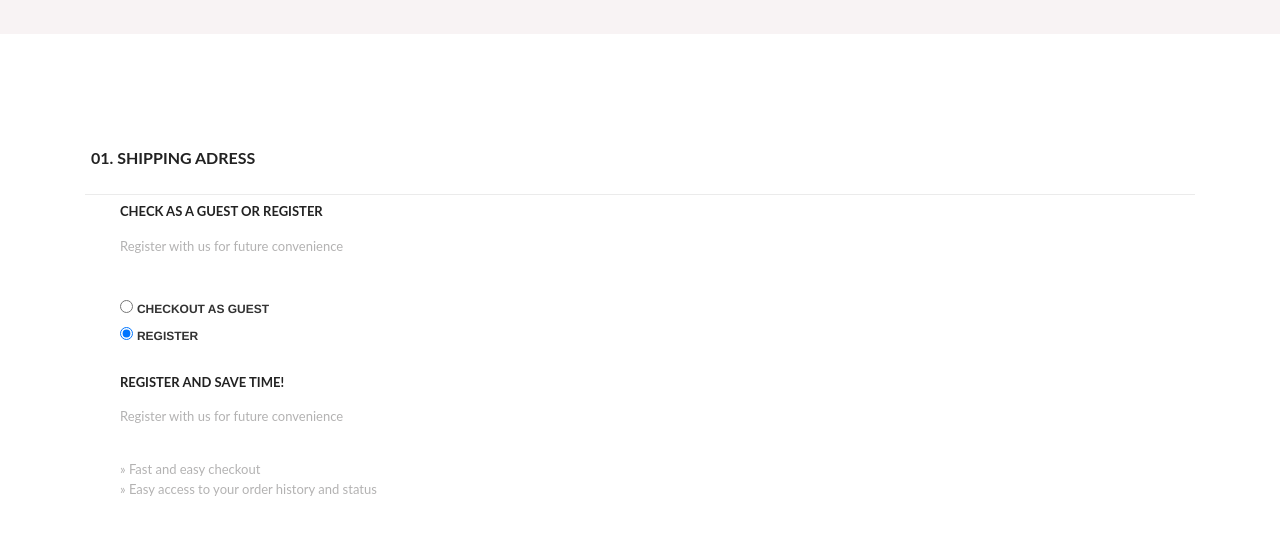
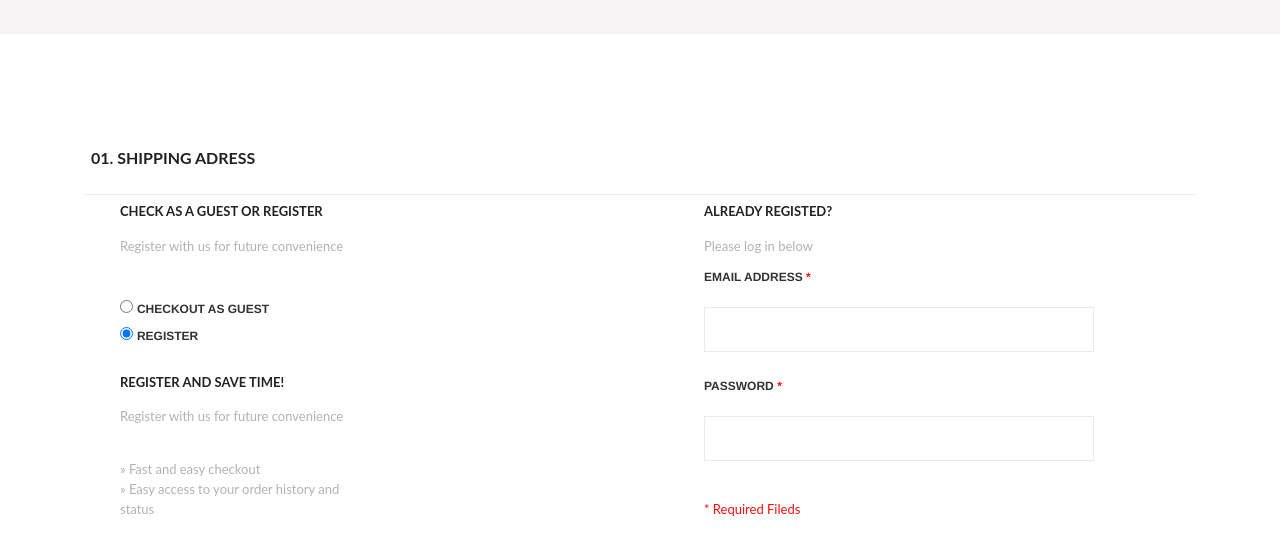
Before and after one commit to dchumachenko/git-repo, a plain HTML site: page shop/checkout.html in a window 1280 px wide. Both pictures are taken after a click on the button "01. SHIPPING ADRESS". Shown: the part 258-800 px from the top of the page. Drawn offline with nearby package versions, Linux system fonts and the light colour scheme.

Commit message:
доделал checkout.html

```diff
--- a/shop/checkout.html
+++ b/shop/checkout.html
@@ -68,7 +68,14 @@
                         <input type="button" value="CONTINUE" >
                     </forma>
                     <fieldset>
-
+                        <p class="dropdown-menu__bigletter"><b>Already registed?</b></p>
+                        <p class="dropdown-menu__smletter">Please log in below</p>
+                        <label for="email">EMAIL ADDRESS <span>*</span></label><br>
+                        <input type="email" id="email"><br>
+                        <label for="password">PASSWORD <span>*</span></label><br>
+                        <input type="text" id="password">
+                        <p class="dropdown-menu__smletter-red">* Required Fileds</p>
+                        <input type="button" value="LOG IN" > &emsp;<span class="dropdown-menu__smletter-black"><b>Forgot Password ?</b></span>
                     </fieldset>
                 </li>
             </ul>
--- a/shop/css/sass/checkout.sass
+++ b/shop/css/sass/checkout.sass
@@ -24,10 +24,13 @@ $fontFamily: 'Lato', sans-serif
     -ms-box-shadow: none
     li
         padding-left: 35px
+        transition: 2s
     forma
         width: 240px
+        float: left
     label
         font-size: 12px
+        cursor: pointer
     input[type="button"]
         background-color: #fff
         border: 1px solid #eaeaea
@@ -38,6 +41,10 @@ $fontFamily: 'Lato', sans-serif
         font-size: 14px
         font-weight: 700
         margin-top: 38px
+        &:hover
+            transition-duration: 2s
+            background-color: #ef5b70
+            color: white
 .caret
     display: none
 .dropdown-menu__bigletter
@@ -59,3 +66,27 @@ $fontFamily: 'Lato', sans-serif
     margin-bottom: 33px
 .smletter-last_p
     margin-top: 33px
+
+fieldset
+    width: 390px
+    margin-left: 584px
+label span
+    color: #ff0d0d
+.dropdown-menu__smletter-red
+    margin-top: 15px
+    font-family: $fontFamily
+    color:  #ff0d0d
+    font-size: 13px
+    font-weight: 400
+    line-height: 20px
+.dropdown-menu__smletter-black
+    color: #222222
+    font-size: 14px
+#email, #password
+    margin-top: 16px
+    margin-bottom: 23px
+    padding-left: 5px
+    border: 1px solid #eaeaea
+    box-sizing: border-box
+    width: 100%
+    height: 45px
--- a/shop/css/style.css
+++ b/shop/css/style.css
@@ -55,7 +55,10 @@ header {
     top: 29px;
     right: 157px;
 }
-
+.basket:hover{
+    transform: scale(1.3);
+    cursor: pointer;
+}
 .header-account {
     margin-top: 22px;
     background-color: #f16d7f;
```
Also changed, not shown: shop/css/checkout.css, 1 other file.
